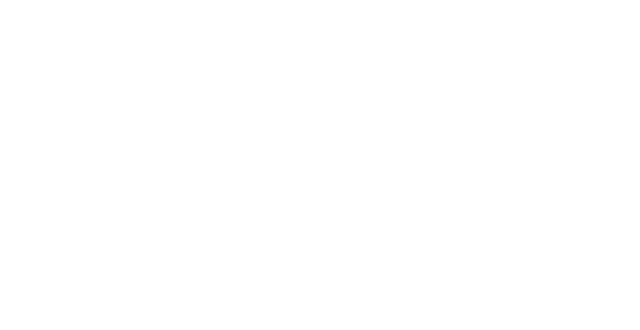
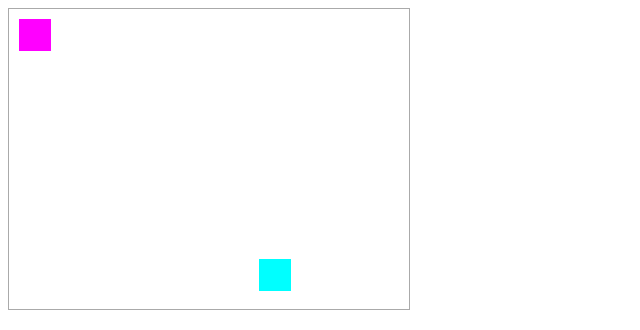
Before and after one commit to tkers/ecs, a plain HTML site: page index.html in a window 1280 px wide. Shown: the whole page, without its empty margins (0-640 px from the left). Drawn offline with Linux system fonts and the light colour scheme.

Commit message:
Add RenderSystem

```diff
--- a/index.html
+++ b/index.html
@@ -5,7 +5,13 @@
     <meta charset="utf-8" />
     <meta name="viewport" content="initial-scale=1.0, user-scalable=no" />
     <script type="text/javascript" src="main.js"></script>
+    <style type="text/css">
+      canvas {
+        border: 1px solid #AAA;
+      }
+    </style>
   </head>
   <body>
+    <canvas id="cvs"></canvas>
   </body>
 </html>
--- a/main.js
+++ b/main.js
@@ -33,12 +33,26 @@ const createWorld = () => {
 }
 
 const hasComponent = cname => ent => !!ent.components[cname.name || cname]
+const hasComponents = cnames => ent => cnames.every(cname => !!ent.components[cname.name || cname])
+
+
+/* ---------- Actual Game Logic starts here ---------- */
 
 function LogComponent(msg) {
   this.message = msg
 }
 
 function WarnComponent() {}
+
+function SpriteComponent(size, color) {
+  this.size = size
+  this.color = color
+}
+
+function PositionComponent(x, y) {
+  this.x = x
+  this.y = y
+}
 
 const LogSystem = ents => ents
   .filter(hasComponent(LogComponent))
@@ -49,6 +63,22 @@ const LogSystem = ents => ents
       console.log(x.components.LogComponent.message);
     delete x.components.LogComponent
   })
+
+const RenderSystem = (canvas, w, h) => {
+  const ctx = canvas.getContext('2d')
+  canvas.width = w
+  canvas.height = h
+
+  return ents => {
+    ctx.clearRect(0, 0, canvas.width, canvas.height)
+    ents
+      .filter(hasComponents([SpriteComponent, PositionComponent]))
+      .forEach(ent => {
+        ctx.fillStyle = ent.components.SpriteComponent.color
+        ctx.fillRect(ent.components.PositionComponent.x, ent.components.PositionComponent.y, ent.components.SpriteComponent.size, ent.components.SpriteComponent.size)
+      })
+    }
+}
 
 window.addEventListener('load', () => {
 
@@ -61,6 +91,16 @@ window.addEventListener('load', () => {
     .addComponent(new LogComponent('world!'))
     .addComponent(new WarnComponent)
 
+  world.createEntity()
+    .addComponent(new PositionComponent(10, 10))
+    .addComponent(new SpriteComponent(32, '#ff00ff'))
+
+  world.createEntity()
+    .addComponent(new PositionComponent(250, 250))
+    .addComponent(new SpriteComponent(32, '#00ffff'))
+
+  const canvas = document.getElementById('cvs')
+  world.addSystem(RenderSystem(canvas, 400, 300))
   world.addSystem(LogSystem)
 
   const gameLoop = () => {
```
